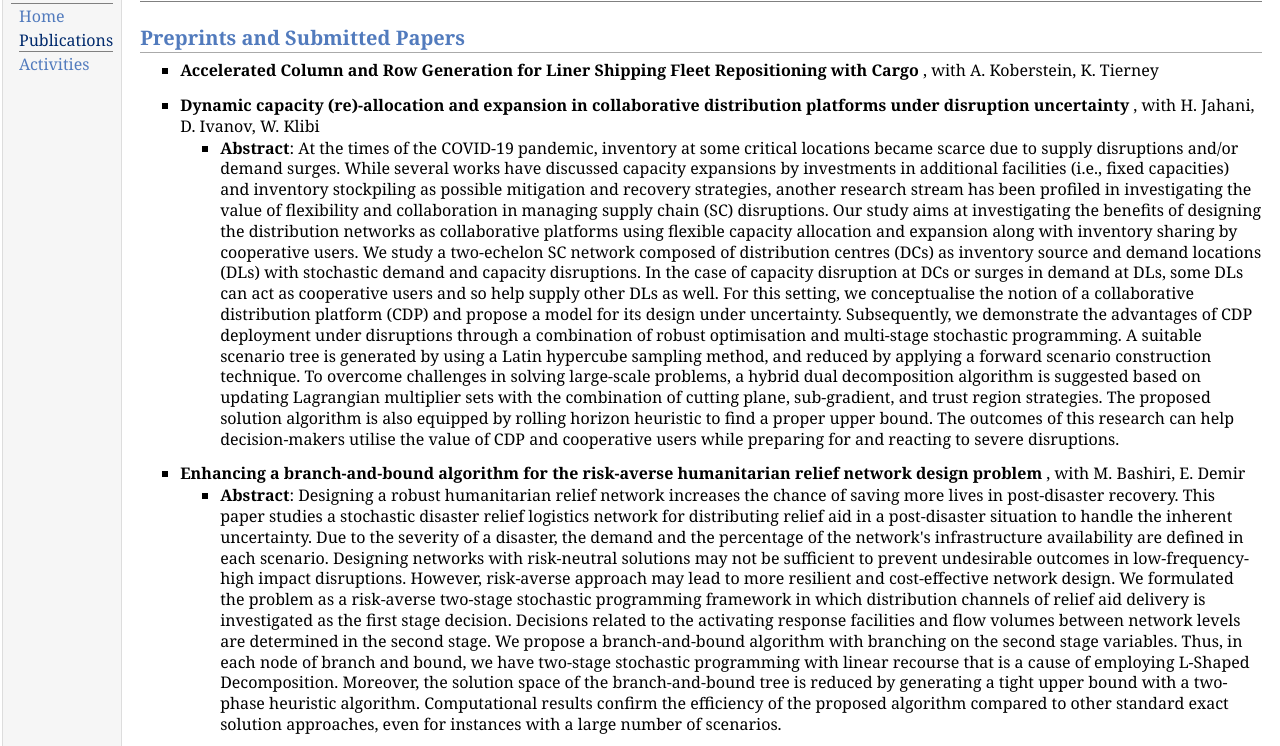
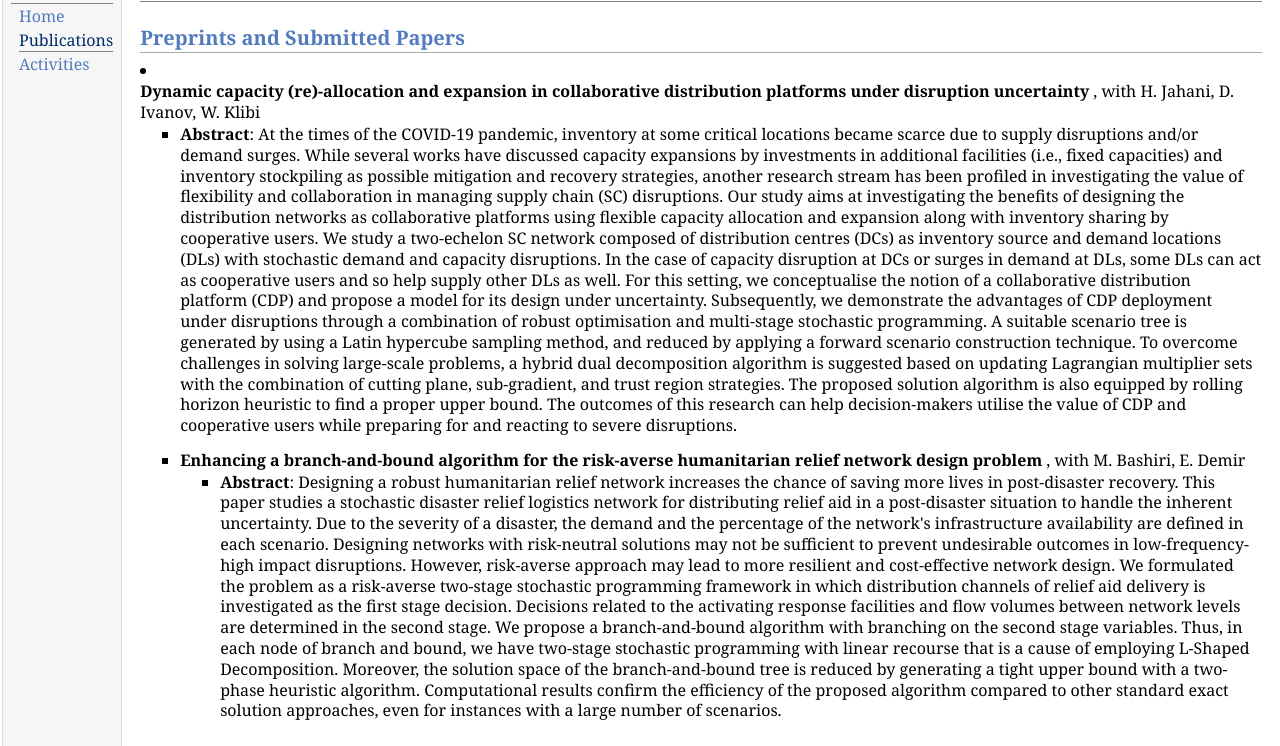
Before and after one commit to alirouhani/Alirouhani.github.io, a plain HTML site: page publications.html in a window 1280 px wide. Shown: the part 48-794 px from the top of the page. Drawn offline with nearby package versions, Linux system fonts and the light colour scheme; a script that the page names is missing; some icons are missing.

Commit message:
Delete paper with Prof. Koberstein

```diff
--- a/publications.html
+++ b/publications.html
@@ -25,14 +25,6 @@
 <h1>Publications</h1>
 </div>
 <h2>Preprints and Submitted Papers</h2>
-<ul>
-<li><p><b> Accelerated Column and Row Generation for Liner Shipping Fleet Repositioning with Cargo </b>, with A. Koberstein, K. Tierney </p>
-</article>
-</li>
-</ul>
-</li>
-</ul>
-<ul>
 <li><p><b> Dynamic capacity (re)-allocation and expansion in collaborative distribution platforms under disruption uncertainty </b>, with H. Jahani, D. Ivanov, W. Klibi </p>
 <ul>
 </li>
```
